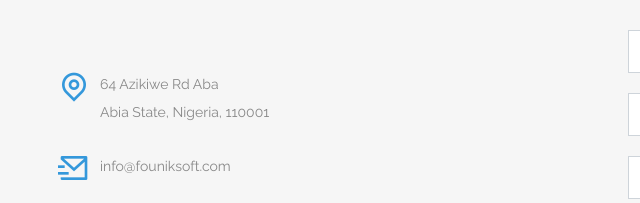
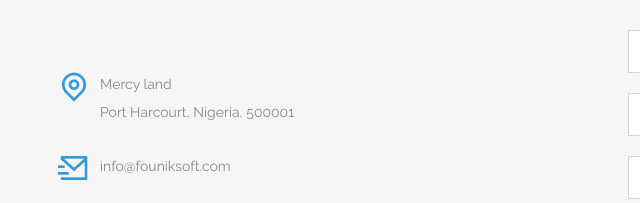
Before and after one commit to fountainstarline/founiksoft, a plain HTML site: page bookmeeting.html in a window 1280 px wide. Shown: the part 677-880 px from the top of the page, 24-664 px from the left. Drawn offline with nearby package versions, Linux system fonts and the light colour scheme.

Commit message:
changed location

```diff
--- a/bookmeeting.html
+++ b/bookmeeting.html
@@ -133,9 +133,8 @@
                 <div class="info">
                   <div>
                     <i class="ri-map-pin-line"></i>
-                    <p>64 Azikiwe Rd Aba<br />Abia State, Nigeria, 110001</p>
+                    <p>Mercy land <br />Port Harcourt, Nigeria, 500001</p>
                   </div>
-
                   <div>
                     <i class="ri-mail-send-line"></i>
                     <p>info@founiksoft.com</p>
```
Also changed, not shown: bookfree-consultation.html (+1 -1 lines), contactus.html (+1 -1 lines), helpcenter.html (+1 -1 lines), support.html (+1 -1 lines).
